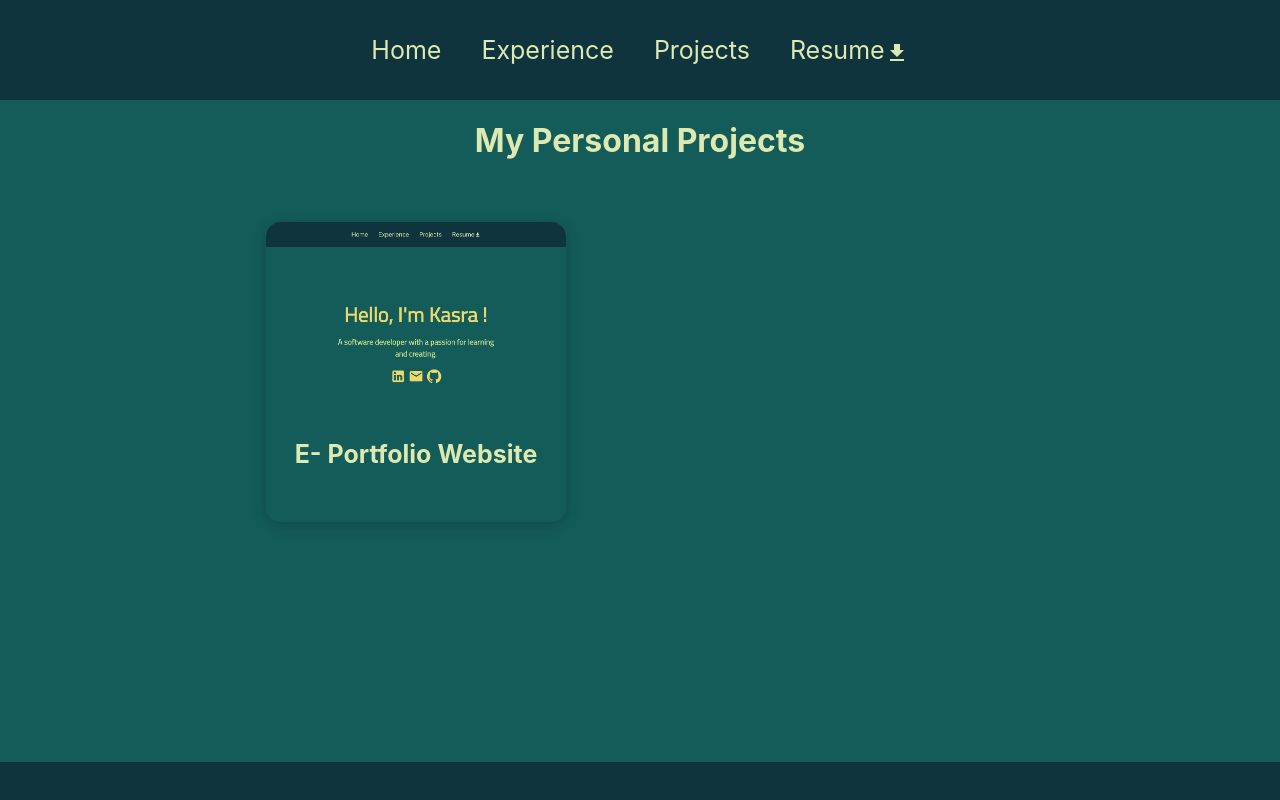
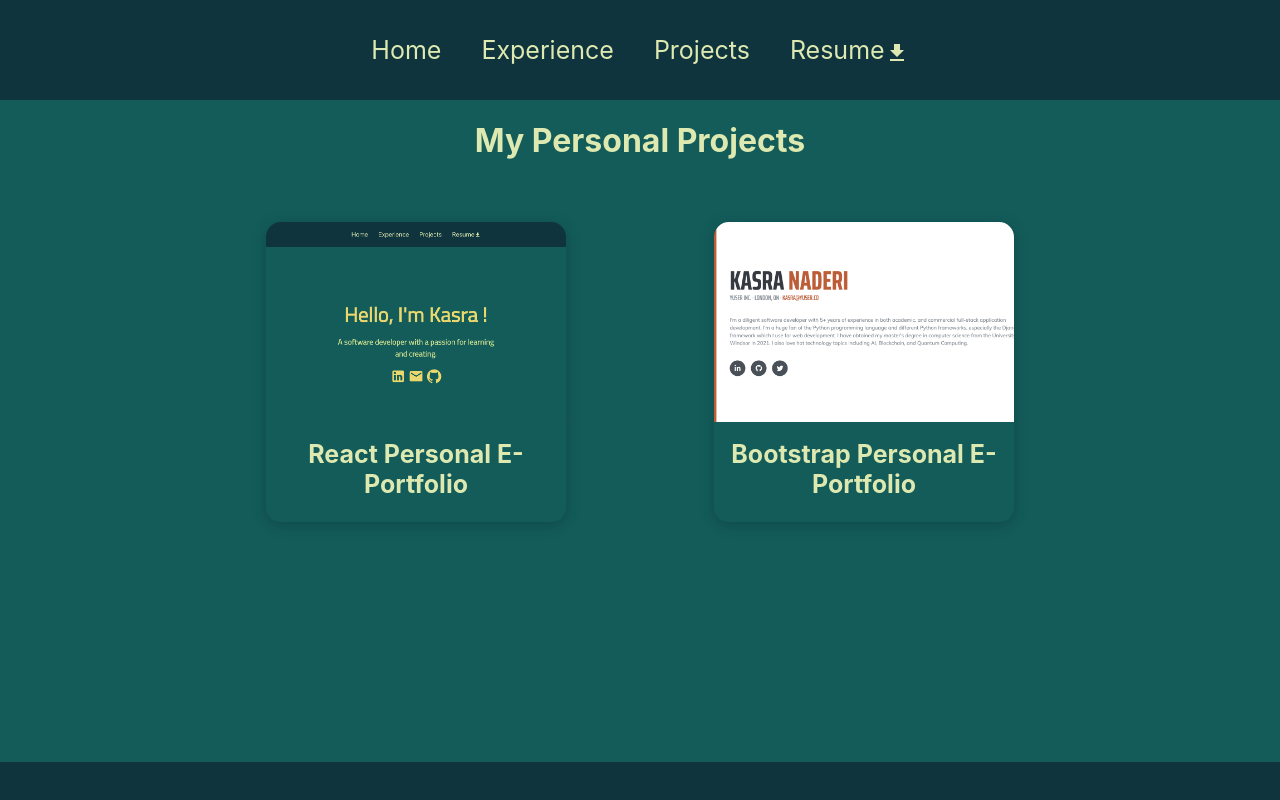
Before and after one commit to naderik/react-e-portfolio, a React (Create React App) app: page /projects in a window 1280 px wide. Shown: the top 800 px of the page. Built offline with nearby package versions, Linux system fonts and the light colour scheme.

Commit message:
add second project to projects

```diff
--- a/src/data/ProjectList.js
+++ b/src/data/ProjectList.js
@@ -1,10 +1,17 @@
 import Proj1 from "../assets/Proj1.png";
+import Proj2 from "../assets/Proj2.png";
 
 export const ProjectList = [
   {
-    name: "E- Portfolio Website",
+    name: "React Personal E- Portfolio",
     image: Proj1,
-    skills: "React, HTML, CSS, MaterialUI",
-    github: "https://www.github.com/naderik/E-Portfolio",
+    skills: "Javasript, React, HTML, CSS, MaterialUI",
+    github: "https://www.github.com/naderik/react-e-portfolio",
   },
+  {
+    name: "Bootstrap Personal E- Portfolio",
+    image: Proj2,
+    skills: "Javascript, jQuery, HTML, CSS, Bootstrap",
+    github: "https://www.github.com/naderik/naderik.github.io",
+  }
 ];
```
Also changed, not shown: src/assets/Proj2.png (added).
